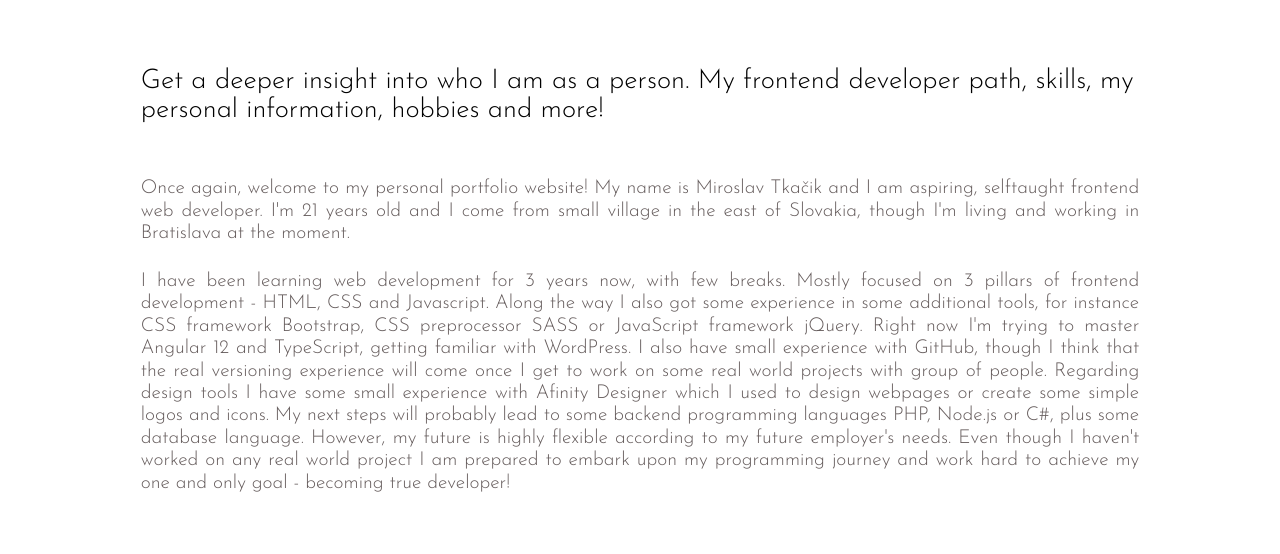
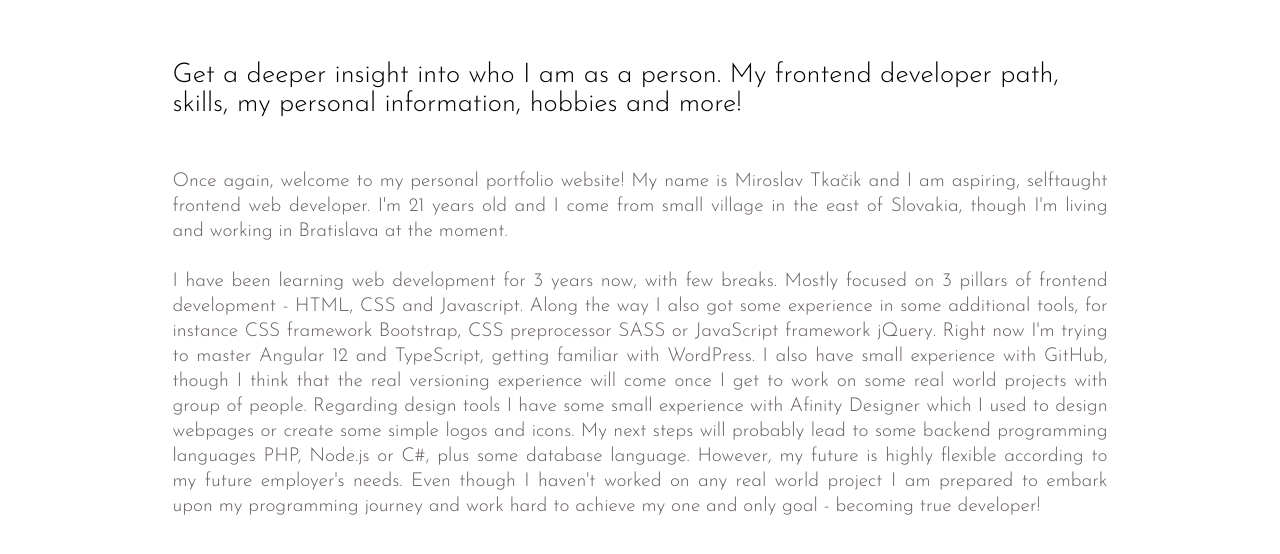
Before and after one commit to tkmiro/miroslavtkacik, a plain HTML site: page index.html in a window 1280 px wide. Shown: the part 1045-1599 px from the top of the page. Drawn offline with nearby package versions, Linux system fonts and the light colour scheme.

Commit message:
Update webpage.css

```diff
--- a/webpage.css
+++ b/webpage.css
@@ -299,6 +299,8 @@ label {
 
 .about-text {
     padding: 0 11%;
+    margin:auto;
+    max-width:935px;
 
 }
 
@@ -308,6 +310,7 @@ label {
     color: rgb(102, 93, 93);
     padding: 1vw 0;
     text-align: justify;
+    line-height:1.3;
 }
 
 .about-text h4 {
```
